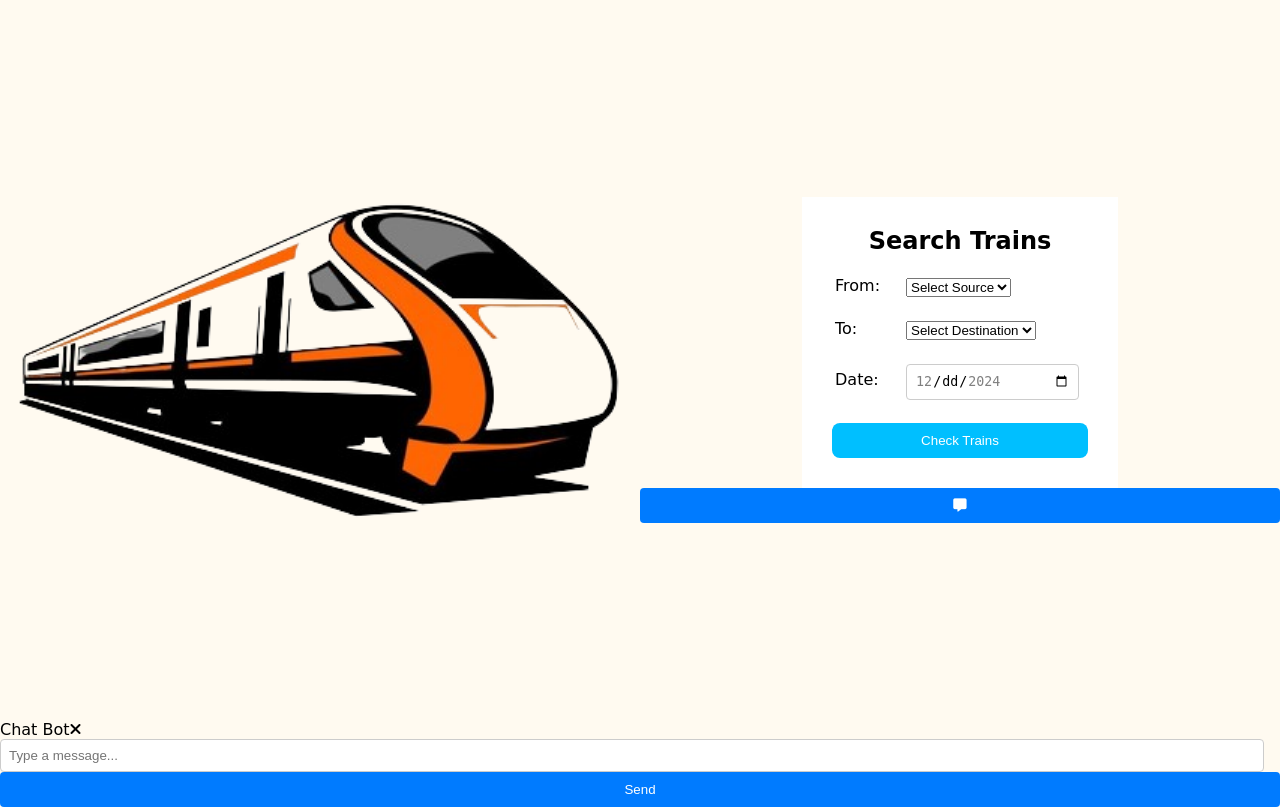
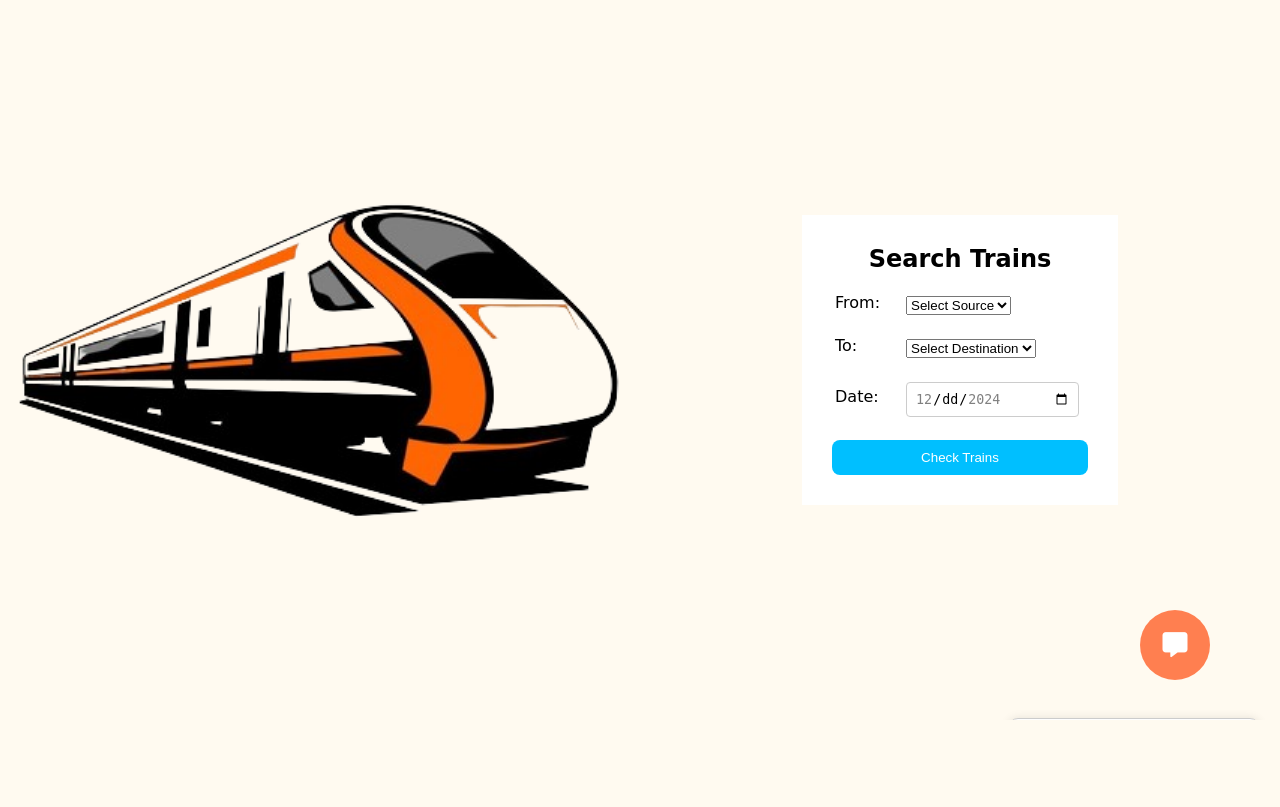
Before and after one commit to Chanakya2456/Railway-Reservation-System, a Flask app: page /booktrain in a window 1280 px wide. Shown: the part 80-887 px from the top of the page. After the commit the page ends 800 px from the top, so only its background shows below. Run offline with Flask 3, Linux system fonts and the light colour scheme; the visitor is signed in with stand-in values (Sample User, id 1); data that the repository does not hold is empty; some libraries are stand-ins or nearby versions.

Commit message:
Add files via upload

```diff
--- a/static/style.css
+++ b/static/style.css
@@ -419,6 +419,89 @@
     cursor: pointer;
 }
 
+#chat-button {
+    position: fixed;
+    bottom: 40px;
+    right: 70px;
+    width: 70px;
+    height: 70px;
+    border-radius: 50%;
+    background-color: coral;
+    z-index: 1;
+}
+
+#chat-button:hover {
+    background-color: chocolate;
+}
+
+#chat-button i {
+    font-size: 25px;
+}
+
+.chatbot-container {
+    position: fixed;
+    bottom: 0px;
+    right: 20px;
+    width: 250px;
+    height: 500px;
+    border: 1px solid #ccc;
+    border-radius: 10px;
+    box-shadow: 0 0 10px rgba(0, 0, 0, 0.1);
+    background-color: white;
+    display: flex;
+    flex-direction: column;
+    transition: transform 0.5s;
+}
+
+.chatbot-container.active-chat {
+    display: flex;
+    transform: translateY(0px);
+}
+
+.chatbot-container.closed-chat {
+    transform: translateY(500px);
+}
+
+.hidden {
+    display: none;
+}
+
+#chat-window {
+    padding: 10px;
+    flex-grow: 1;
+    overflow-y: auto;
+    height: 300px;
+}
+
+#close {
+    display: flex;
+    justify-content:space-between;
+}
+
+#close i {
+    cursor: pointer;
+    font-size: 25px;
+}
+
+#chat-box {
+    margin-bottom: 10px;
+}
+
+#userInput {
+    width: calc(100% - 60px);
+    padding: 5px;
+}
+
+#sendButton {
+    width: 50px;
+    padding: 5px;
+}
+
+@keyframes scroll {
+    0% {transform: translateY(500px);}
+    100% {transform: translateX(0px);}
+}
+
 /*-------trainlist.html------*/
 
 #trainlist {
```
